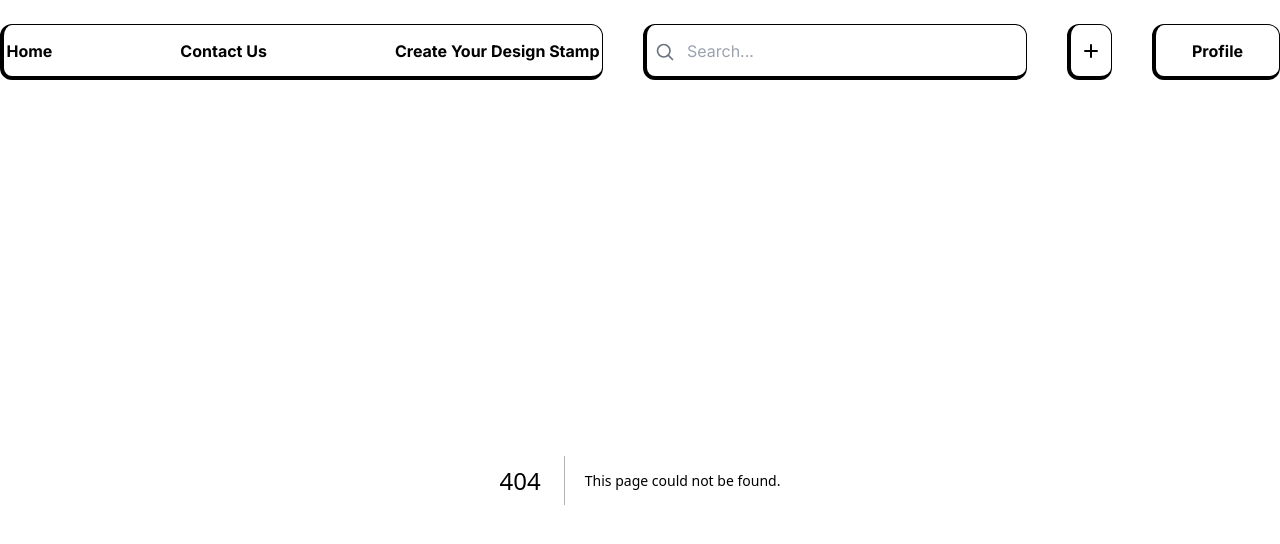
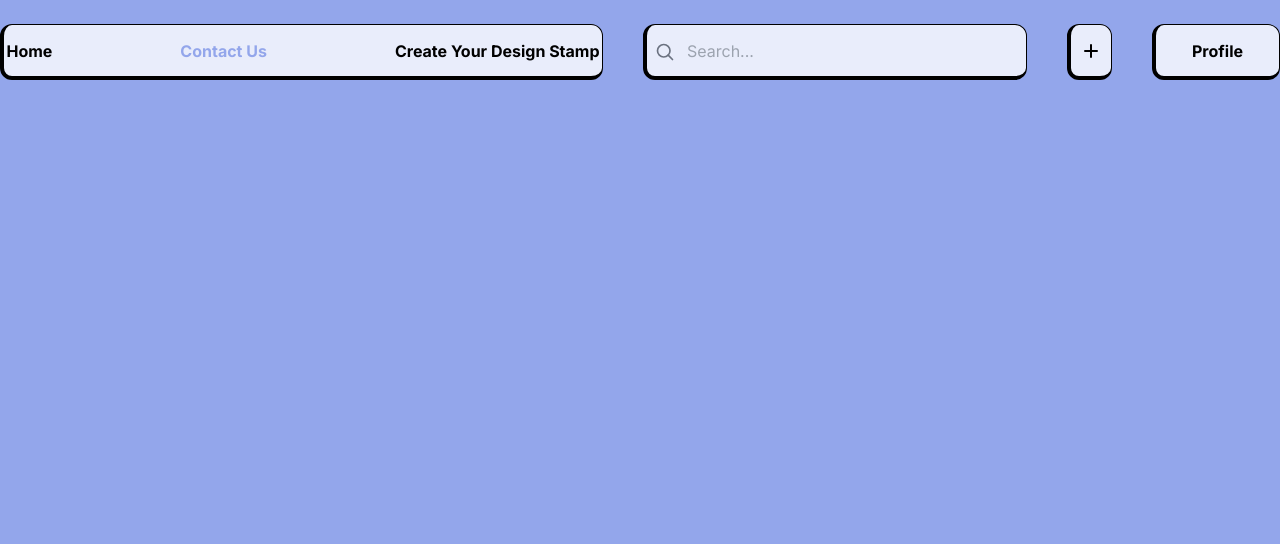
Before and after one commit to Emirhan-Cavusoglu-sftw/WitnessBase, a Next.js app in the folder packages/frontend/scaling_eth/: page /contactUs in a window 1280 px wide. Before the commit this address had no page. Shown: the top 544 px of the page. Built offline with nearby package versions, Linux system fonts and the light colour scheme.

Commit message:
design fix

```diff
--- a/packages/frontend/scaling_eth/app/Header.tsx
+++ b/packages/frontend/scaling_eth/app/Header.tsx
@@ -19,14 +19,36 @@ export const Header = () => {
       <motion.div
         className="flex justify-center items-center mt-6 h-[3.5rem] w-[60rem]
         rounded-xl border border-black border-l-4 border-b-4 bg-white
-        bg-opacity-80 space-x-32 font-bold"
+        bg-opacity-80 space-x-32 font-bold max-sm:w-[40rem] "
         initial={{ y: -100, opacity: 0 }}
         animate={{ y: 0, opacity: 1 }}
         transition={{ duration: 0.5, delay: 0.4 }}
       >
-        <p className="">Home</p>
-        <p className="">Contact Us</p>
-        <p className="">Create Your Design Stamp</p>
+        <Link href={"/"}>
+          <p
+            className={
+              pathname === "/"
+                ? "text-[#93A6EB]"
+                : "text-black"
+            }
+          >
+            Home
+          </p>
+        </Link>
+        <Link href={"/contactUs"}>
+          <p className={
+              pathname === "/contactUs"
+                ? "text-[#93A6EB]"
+                : "text-black"
+            }>Contact Us</p>
+        </Link>
+        <Link href={"/createYourDesignStamp"}>
+          <p className={
+              pathname === "/createYourDesignStamp"
+                ? "text-[#93A6EB]"
+                : "text-black"
+            }>Create Your Design Stamp</p>
+        </Link>
       </motion.div>
 
       <motion.div
@@ -85,12 +107,13 @@ export const Header = () => {
         </svg>
       </motion.button>
 
-      <Link
-      href={"/profile"}
-      >
+      <Link href={"/profile"}>
         <motion.button
-          className="flex justify-center mt-6 h-[3.5rem] w-32
-          rounded-xl bg-white bg-opacity-80 text-black text-center items-center font-bold border border-black border-l-4 border-b-4 "
+          className={
+            pathname === "/profile"
+              ? " flex justify-center mt-6 h-[3.5rem] w-32 rounded-xl bg-white bg-opacity-80 text-[#93A6EB] text-center items-center font-bold border border-black border-l-4 border-b-4"
+              : " flex justify-center mt-6 h-[3.5rem] w-32 rounded-xl bg-white bg-opacity-80 text-black text-center items-center font-bold border border-black border-l-4 border-b-4"
+          }
           initial={{ y: -100, opacity: 0 }}
           animate={{ y: 0, opacity: 1 }}
           transition={{ duration: 0.5, delay: 0.4 }}
--- /dev/null
+++ b/packages/frontend/scaling_eth/app/contactUs/page.tsx
@@ -0,0 +1,9 @@
+import React from 'react'
+
+const contactUs = () => {
+  return (
+    <div></div>
+  )
+}
+
+export default contactUs
--- /dev/null
+++ b/packages/frontend/scaling_eth/app/createYourDesignStamp/page.tsx
@@ -0,0 +1,9 @@
+import React from 'react'
+
+const createYourDesignStamp = () => {
+  return (
+    <div></div>
+  )
+}
+
+export default createYourDesignStamp
--- /dev/null
+++ b/packages/frontend/scaling_eth/app/profile/page.tsx
@@ -0,0 +1,9 @@
+import React from 'react'
+
+const profile = () => {
+  return (
+    <div>profile</div>
+  )
+}
+
+export default profile
```
